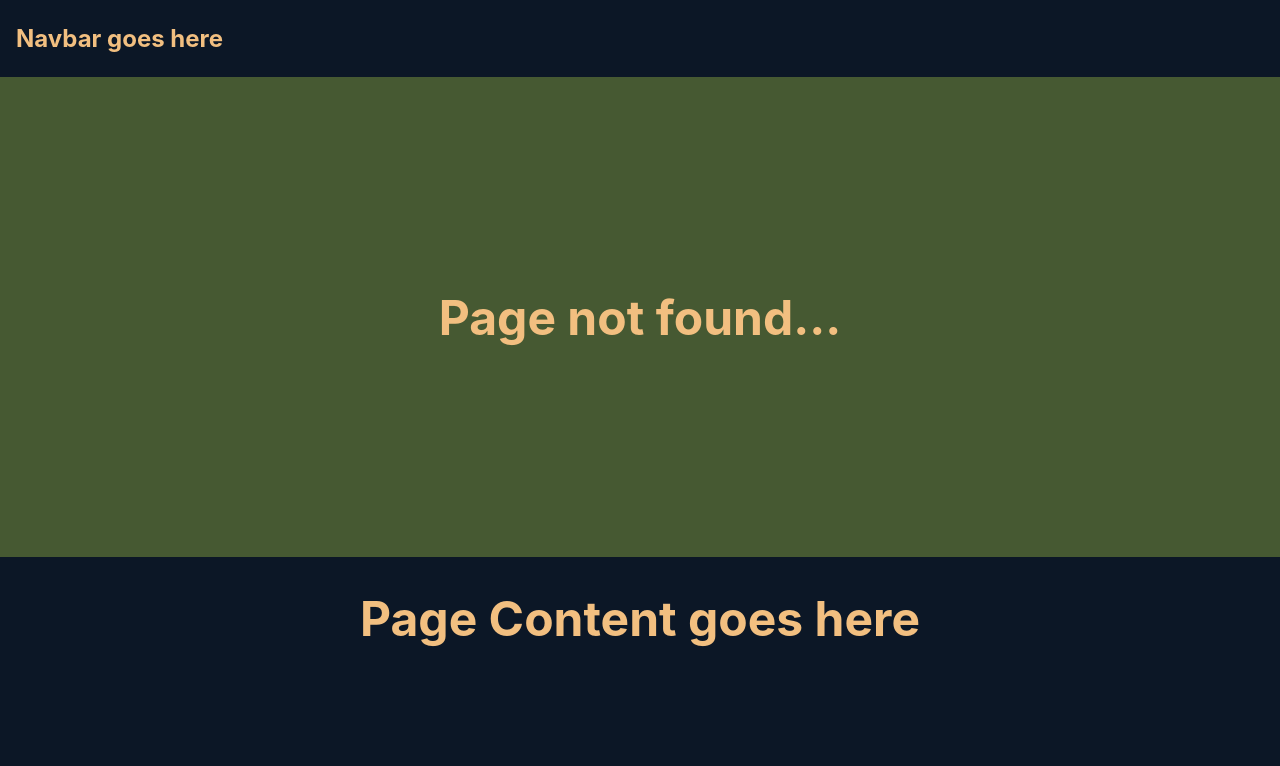
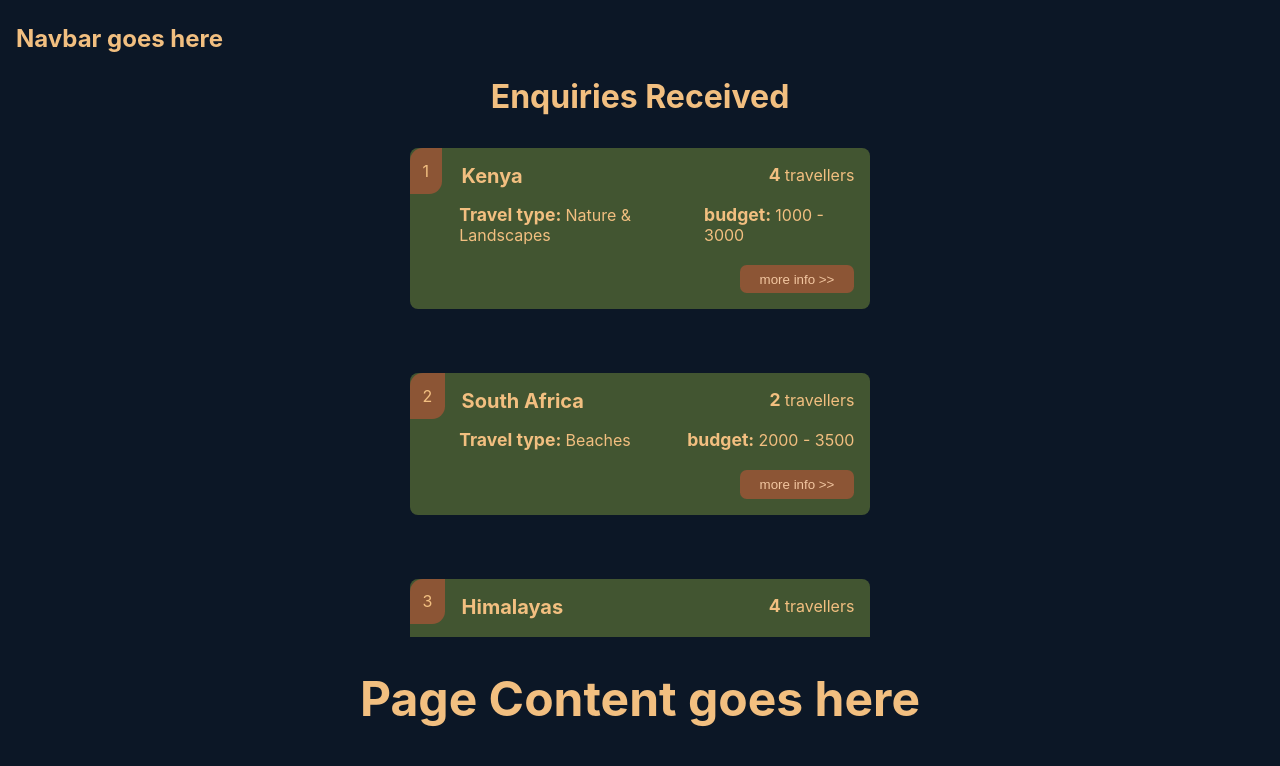
Before and after one commit to MFQuraishi/travelopia-template, a React (Create React App) app: page /admin in a window 1280 px wide. Before the commit this address had no page. Shown: the top 766 px of the page. Built offline with nearby package versions, Linux system fonts and the light colour scheme.

Commit message:
enquiry list with cards

```diff
--- a/src/App.tsx
+++ b/src/App.tsx
@@ -4,6 +4,7 @@ import './App.scss';
 import HeroBanner from './components/HeroBanner/HeroBanner';
 import NoPage from "./components/NoPage/NoPage";
 import Layout from "./components/Layout/Layout";
+import BookingsList from "./components/BookingsList/BookingsList";
 
 function App() {
   return (
@@ -12,6 +13,7 @@ function App() {
         <Routes>
           <Route path="/" element={<Layout/>}>
             <Route index element={<HeroBanner/>} />
+            <Route path="admin" element={<BookingsList/>} />
             <Route path="*" element={<NoPage />} />
           </Route>
         </Routes>
--- /dev/null
+++ b/src/components/BookingsList/BookingsList.scss
@@ -0,0 +1,90 @@
+@import "./../../assets/scss/variables.scss";
+
+.font-bold {
+    font-weight: bold;
+    font-size: 1.1em;
+}
+
+.bookings-list-master-container {
+    height: 70vh;
+    display: flex;
+    justify-content: center;
+    flex-direction: column;
+    align-items: center;
+
+    .bookings-list-container {
+        width: 40%;
+        height: 100%;
+        overflow: auto;
+        display: flex;
+        flex-direction: column;
+        align-items: center;
+    }
+
+    .bookings-list-heading {
+        font-size: 2em;
+        text-align: center;
+        font-weight: bold;
+    }
+}
+
+.enquiry-card-container {
+    width: 90%;
+    position: relative;
+    background-color: $dark-foreground-less-opaque;
+    margin: 2em 0em;
+    padding: 1em 1em;
+    border-radius: 0.5em;
+
+    .enquiry-card-index-tag {
+        position: absolute;
+        top: 0;
+        left: 0;
+        padding: 0.8em 0.8em;
+        background-color: $dark-contrasty-dark;
+        border-top-left-radius: 0.8em;
+        border-bottom-right-radius: 0.8em;
+    }
+
+    .enquiry-card-place-name {
+        margin-left: 1.8em;
+        font-weight: bold;
+        font-size: 1.25em;
+    }
+
+    .enquiry-card-travel-type {
+        margin-left: 2.1em;
+    }
+
+    .flex-space-between {
+        display: flex;
+        justify-content: space-between;
+    }
+
+    .card-footer {
+        margin-top: 1em
+    }
+
+    .card-cta-container {
+        display: flex;
+        justify-content: flex-end;
+        margin-top: 1.25em;
+    }
+
+    .card-cta {
+        padding: 0.5em 1.5em;
+        background-color: $dark-contrasty-dark;
+        border: none;
+        outline: none;
+        border-radius: 0.5em;
+        color: $dark-contrasty-2;
+    }
+
+    .card-cta:hover {
+        opacity: 0.8;
+    }
+
+    .card-cta:active {
+        opacity: 0.9;
+    }
+}
--- /dev/null
+++ b/src/components/BookingsList/BookingsList.tsx
@@ -0,0 +1,40 @@
+import "./BookingsList.scss";
+import mockData from "./mockdata";
+
+export default function BookingsList() {
+  return (
+    <div className="bookings-list-master-container">
+      <div className="bookings-list-heading">Enquiries Received</div>
+      <div className="bookings-list-container">
+        {mockData.map((enquiry, idx) => {
+          return (
+            <div className="enquiry-card-container" key={idx}>
+              <div className="enquiry-card-index-tag">{idx + 1}</div>
+              <div className="flex-space-between">
+                <div className="enquiry-card-place-name">{enquiry.place}</div>
+
+                <div>
+                  {<span className="font-bold"> {enquiry.travellers} </span>}{" "}
+                  {enquiry.travellers > 1 ? " travellers" : "traveller"}
+                </div>
+              </div>
+
+              <div className="flex-space-between card-footer">
+                <div className="enquiry-card-travel-type"><span className="font-bold"> {`Travel type:`} </span>{enquiry.travelType}</div>
+                <div>
+                  {<span className="font-bold"> {`budget:`} </span>}{<span>{`${enquiry.budgetFrom} - ${enquiry.budgetTo}`}</span>}
+                </div>
+              </div>
+
+              <div className="card-cta-container">
+                <button className="card-cta">
+                    {"more info >>"}
+                </button>
+              </div>
+            </div>
+          );
+        })}
+      </div>
+    </div>
+  );
+}
--- /dev/null
+++ b/src/components/BookingsList/mockdata.tsx
@@ -0,0 +1,39 @@
+let mockData = [
+    {
+        place: "Kenya",
+        travelType: "Nature & Landscapes",
+        travellers: 4,
+        budgetFrom: 1000,
+        budgetTo: 3000,
+    },
+    {
+        place: "South Africa",
+        travelType: "Beaches",
+        travellers: 2,
+        budgetFrom: 2000,
+        budgetTo: 3500,
+    },
+    {
+        place: "Himalayas",
+        travelType: "Adventure and Outdoors",
+        travellers: 4,
+        budgetFrom: 2000,
+        budgetTo: 4000,
+    },
+    {
+        place: "New Zealand",
+        travelType: "Wildlife & Safaris",
+        travellers: 6,
+        budgetFrom: 9000,
+        budgetTo: 12000,
+    },
+    {
+        place: "Cambodia",
+        travelType: "Heritage & Culture",
+        travellers: 1,
+        budgetFrom: 800,
+        budgetTo: 1200,
+    },
+]
+
+export default mockData
```
